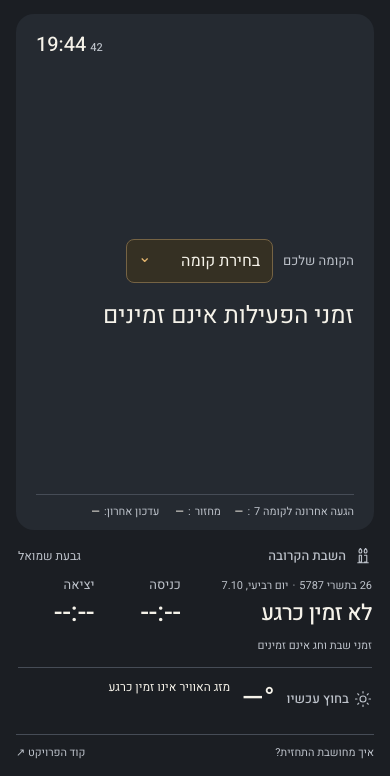
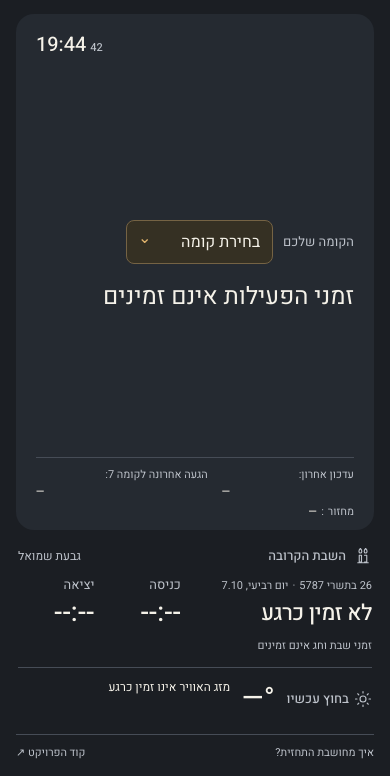
Before and after one commit to udid/shabat_elevator, a website: page web/index.html in a window 390 px wide. Shown: the part 68-844 px from the top of the page. Drawn offline with Linux system fonts and the light colour scheme; no server answers.

Commit message:
Place detector update before last departure in RTL measurements

```diff
--- a/web/index.html
+++ b/web/index.html
@@ -78,11 +78,9 @@
             </div>
           </div>
           <div class="measurement-line" aria-label="נתוני מדידה">
+            <span id="last-update-field" hidden>עדכון אחרון: <strong id="last-update" dir="ltr">—</strong></span>
             <span><span id="last-arrival-label">זיהוי אחרון בקומה 7</span>: <strong id="last-arrival" dir="ltr">—</strong></span>
-            <span class="cycle-and-update">
-              <span class="measurement-item"><span id="cycle-label">מחזור</span>: <strong id="cycle-duration" dir="ltr">—</strong></span>
-              <span class="measurement-item" id="last-update-field" hidden>עדכון אחרון: <strong id="last-update" dir="ltr">—</strong></span>
-            </span>
+            <span><span id="cycle-label">מחזור</span>: <strong id="cycle-duration" dir="ltr">—</strong></span>
           </div>
         </div>
 
--- a/web/styles.css
+++ b/web/styles.css
@@ -89,8 +89,6 @@ main { display: grid; grid-template-columns: minmax(0, 1.85fr) minmax(280px, 1fr
 .direction-arrow.stopped { visibility: hidden; }
 .measurement-line { display: flex; flex-wrap: wrap; align-items: baseline; gap: 5px 20px; border-top: 1px solid var(--line); padding: 14px 0; font-size: 12px; color: var(--muted); }
 .measurement-line > span { display: inline-flex; flex-wrap: wrap; align-items: baseline; gap: 4px; }
-.measurement-line .cycle-and-update { gap: 4px 16px; }
-.measurement-item { display: inline-flex; flex-wrap: wrap; align-items: baseline; gap: 4px; }
 .measurement-line strong { color: var(--text); font-weight: 500; font-variant-numeric: tabular-nums; }
 
 /* Calendar and weather use a quiet, unframed column. */
@@ -195,6 +193,9 @@ footer a:hover, .about-button:hover { color: var(--accent); }
   .lift-floor { font-size: 28px; }
   .visual-label { font-size: 12px; }
   .measurement-line { font-size: 11px; padding: 9px 0; gap: 4px 14px; }
+  .measurement-line:has(#last-update-field:not([hidden])) { display: grid; grid-template-columns: minmax(0, 1fr) minmax(0, 1.3fr); }
+  .measurement-line:has(#last-update-field:not([hidden])) > span:nth-child(-n+2),
+  .measurement-line:has(#last-update-field:not([hidden])) > span:nth-child(-n+2) > strong { display: block; }
   .info-grid { padding: 0 2px; gap: 12px; flex-shrink: 0; }
   .info-card h2 { font-size: 13px; }
   .shabbat-content { display: grid; grid-template-columns: minmax(0, 1.1fr) minmax(0, 1fr); gap: 12px; align-items: center; margin-top: 10px; }
@@ -227,7 +228,7 @@ footer a:hover, .about-button:hover { color: var(--accent); }
   .forecast-message { font-size: 21px; }
   .elevator-visual { padding: 7px 0; }
   .lift-floor { font-size: 24px; }
-  .measurement-line { padding: 7px 0; gap: 2px 12px; }
+  .measurement-line { padding: 3px 0; gap: 2px 12px; }
   .shabbat-content { margin-top: 6px; gap: 8px; }
   .parasha-name { font-size: 20px; }
   .shabbat-times strong { font-size: 25px; }
```
Also changed, not shown: README.md, 1 other file.
